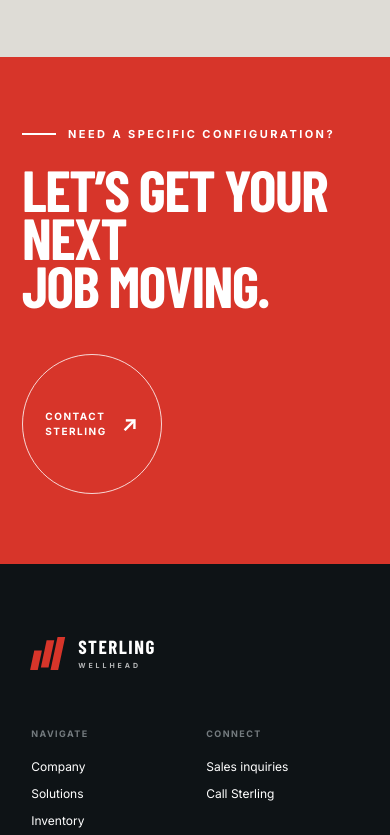
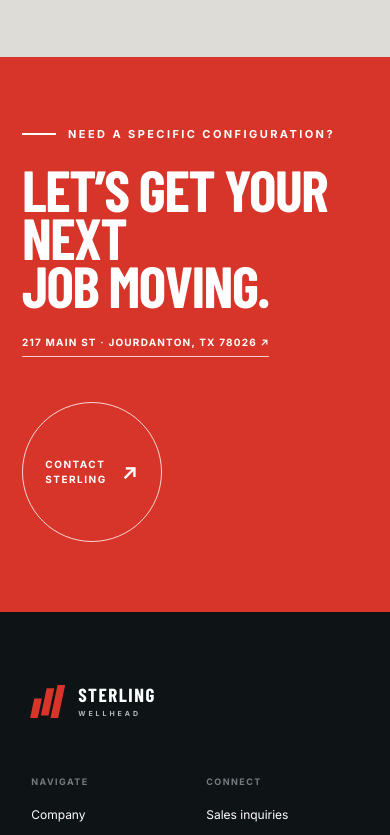
Before and after one commit to gandlsuperuser/sterling, a Next.js app: page / in a window 390 px wide. Shown: the part 7040-7875 px from the top of the page. Built offline with nearby package versions, Linux system fonts and the light colour scheme; no server answers; a web font is replaced by a local one.

Commit message:
Add Jourdanton business address

```diff
--- a/app/globals.css
+++ b/app/globals.css
@@ -44,7 +44,7 @@
 .inventory-controls { margin-top:65px; border-top:1px solid var(--line); padding-top:28px; display:flex; justify-content:space-between; gap:30px; }.inventory-controls label { display:flex; align-items:center; gap:12px; background:white; border:1px solid var(--line); width:min(480px,100%); padding:0 18px; }.inventory-controls input { border:0; outline:0; background:transparent; width:100%; padding:15px 0; font-size:13px; }.filters { display:flex; gap:5px; }.filters button { padding:12px 17px; border:1px solid var(--line); background:transparent; text-transform:uppercase; letter-spacing:.08em; font-size:9px; font-weight:700; cursor:pointer; }.filters button.active,.filters button:hover { color:white; background:var(--ink); border-color:var(--ink); }
 .inventory-table { margin-top:25px; border-top:2px solid var(--ink); }.table-row { display:grid; grid-template-columns:1.2fr 1.1fr 1.7fr 1fr .65fr; align-items:center; min-height:88px; border-bottom:1px solid var(--line); gap:20px; }.table-head { min-height:48px; font-size:9px; text-transform:uppercase; letter-spacing:.14em; font-weight:700; color:#777e83; }.table-row code { font:600 14px "Barlow Condensed"; }.table-row strong { font:600 19px "Barlow Condensed"; text-transform:uppercase; }.table-row strong small { display:block; color:#979b9e; font:600 8px Inter; letter-spacing:.13em; margin-top:6px; }.table-row .spec { color:#4d5459; font-size:13px; }.availability { font-size:11px; font-weight:600; }.availability i,.inventory-note i { display:inline-block; width:7px; height:7px; background:#2aa66a; border-radius:50%; margin-right:7px; box-shadow:0 0 0 4px rgba(42,166,106,.12); }.table-row>a { justify-self:end; font-size:10px; text-transform:uppercase; letter-spacing:.1em; font-weight:700; border-bottom:1px solid var(--ink); padding:8px 0; }.table-row>a:hover { color:var(--red); border-color:var(--red); }.inventory-note,.empty { margin-top:25px; color:#777e83; font-size:10px; }.inventory-note i { background:#8b9296; box-shadow:none; }.empty { font-size:15px; }
 .field-note { display:grid; grid-template-columns:1.08fr .92fr; padding:0; background:#dedcd6; }.field-image { min-height:680px; background:linear-gradient(rgba(16,20,24,.12),rgba(16,20,24,.4)),url('/images/sterling-hero.png') 74% center/cover; position:relative; }.field-image span { position:absolute; bottom:25px; left:30px; color:white; font-size:9px; letter-spacing:.18em; }.field-copy { padding:105px 8vw 80px 7vw; }.field-copy .section-kicker { margin-bottom:80px; }.field-copy p:not(.section-kicker p) { color:#62696e; line-height:1.8; margin:30px 0; }.arrow-link { display:inline-flex; justify-content:space-between; width:215px; border-bottom:1px solid var(--ink); padding:13px 0; text-transform:uppercase; font-size:10px; letter-spacing:.14em; font-weight:700; }.arrow-link b { color:var(--red); }
-.contact { background:var(--red); color:white; padding:90px 8vw; display:flex; align-items:center; justify-content:space-between; }.contact .eyebrow span { background:white; }.contact h2 { font-size:clamp(58px,6vw,90px); }.circle-cta { width:175px; height:175px; border:1px solid rgba(255,255,255,.8); border-radius:50%; display:flex; align-items:center; justify-content:center; gap:15px; font-size:10px; line-height:1.5; letter-spacing:.15em; font-weight:700; }.circle-cta:hover { background:white; color:var(--red); }.circle-cta b { font-size:20px; }
+.contact { background:var(--red); color:white; padding:90px 8vw; display:flex; align-items:center; justify-content:space-between; }.contact .eyebrow span { background:white; }.contact h2 { font-size:clamp(58px,6vw,90px); }.contact-address { display:inline-block; margin-top:27px; padding-bottom:8px; border-bottom:1px solid rgba(255,255,255,.75); font-size:10px; font-weight:700; letter-spacing:.12em; text-transform:uppercase; }.circle-cta { width:175px; height:175px; border:1px solid rgba(255,255,255,.8); border-radius:50%; display:flex; align-items:center; justify-content:center; gap:15px; font-size:10px; line-height:1.5; letter-spacing:.15em; font-weight:700; }.circle-cta:hover { background:white; color:var(--red); }.circle-cta b { font-size:20px; }
 footer { background:#0e1316; color:white; padding:70px 8vw 25px; }.footer-brand { width:max-content; }.footer-nav { display:flex; justify-content:flex-end; gap:10vw; margin-top:-35px; }.footer-nav div { display:flex; flex-direction:column; gap:12px; min-width:140px; }.footer-nav b { color:#747b7f; text-transform:uppercase; letter-spacing:.16em; font-size:9px; margin-bottom:8px; }.footer-nav a { font-size:12px; }.footer-bottom { margin-top:75px; padding-top:22px; border-top:1px solid #30363a; display:flex; justify-content:space-between; color:#70777a; font-size:9px; text-transform:uppercase; letter-spacing:.12em; }
 
 /* Insights */
--- a/app/layout.js
+++ b/app/layout.js
@@ -15,9 +15,24 @@
 };
 
 export default function RootLayout({ children }) {
+  const organization = {
+    "@context": "https://schema.org",
+    "@type": "Organization",
+    name: "Sterling Wellhead",
+    url: process.env.NEXT_PUBLIC_SITE_URL || "https://sterlingwellhead.com",
+    email: "sales@sterlingwellhead.com",
+    address: {
+      "@type": "PostalAddress",
+      streetAddress: "217 Main St",
+      addressLocality: "Jourdanton",
+      addressRegion: "TX",
+      postalCode: "78026",
+      addressCountry: "US",
+    },
+  };
   return (
     <html lang="en">
-      <body>{children}</body>
+      <body><script type="application/ld+json" dangerouslySetInnerHTML={{ __html: JSON.stringify(organization).replace(/</g, "\\u003c") }} />{children}</body>
     </html>
   );
 }
--- a/app/page.js
+++ b/app/page.js
@@ -61,9 +61,9 @@
         <div className="field-copy"><div className="section-kicker"><span>04</span><p>BUILT AROUND OPERATIONS</p></div><h2>Clear answers.<br />Fewer delays.</h2><p>Pressure-control equipment only helps when it arrives in the right configuration. Our inventory-first process keeps the conversation grounded in available hardware and exact specifications.</p><a className="arrow-link" href="#contact">Start a conversation <b>↗</b></a></div>
       </section>
 
-      <section className="contact" id="contact"><div><p className="eyebrow"><span /> NEED A SPECIFIC CONFIGURATION?</p><h2>Let’s get your next<br />job moving.</h2></div><a className="circle-cta" href="mailto:sales@sterlingwellhead.com"><span>CONTACT<br />STERLING</span><b>↗</b></a></section>
+      <section className="contact" id="contact"><div><p className="eyebrow"><span /> NEED A SPECIFIC CONFIGURATION?</p><h2>Let’s get your next<br />job moving.</h2><a className="contact-address" href="https://maps.google.com/?q=217+Main+St,+Jourdanton,+TX+78026" target="_blank" rel="noreferrer">217 Main St · Jourdanton, TX 78026 ↗</a></div><a className="circle-cta" href="mailto:sales@sterlingwellhead.com"><span>CONTACT<br />STERLING</span><b>↗</b></a></section>
 
-      <footer><a className="brand footer-brand" href="#top"><Mark /><span>STERLING<small>WELLHEAD</small></span></a><div className="footer-nav"><div><b>Navigate</b><a href="#company">Company</a><a href="#solutions">Solutions</a><a href="#inventory">Inventory</a><a href="/blog">Insights</a></div><div><b>Connect</b><a href="mailto:sales@sterlingwellhead.com">Sales inquiries</a><a href="tel:+10000000000">Call Sterling</a></div></div><div className="footer-bottom"><span>© {new Date().getFullYear()} Sterling Wellhead</span><span>Pressure-control equipment &amp; field support</span><a href="#top">Back to top ↑</a></div></footer>
+      <footer><a className="brand footer-brand" href="#top"><Mark /><span>STERLING<small>WELLHEAD</small></span></a><div className="footer-nav"><div><b>Navigate</b><a href="#company">Company</a><a href="#solutions">Solutions</a><a href="#inventory">Inventory</a><a href="/blog">Insights</a></div><div><b>Connect</b><a href="mailto:sales@sterlingwellhead.com">Sales inquiries</a><a href="https://maps.google.com/?q=217+Main+St,+Jourdanton,+TX+78026" target="_blank" rel="noreferrer">217 Main St<br />Jourdanton, TX 78026</a></div></div><div className="footer-bottom"><span>© {new Date().getFullYear()} Sterling Wellhead</span><span>Jourdanton, Texas</span><a href="#top">Back to top ↑</a></div></footer>
     </main>
   );
 }
```
